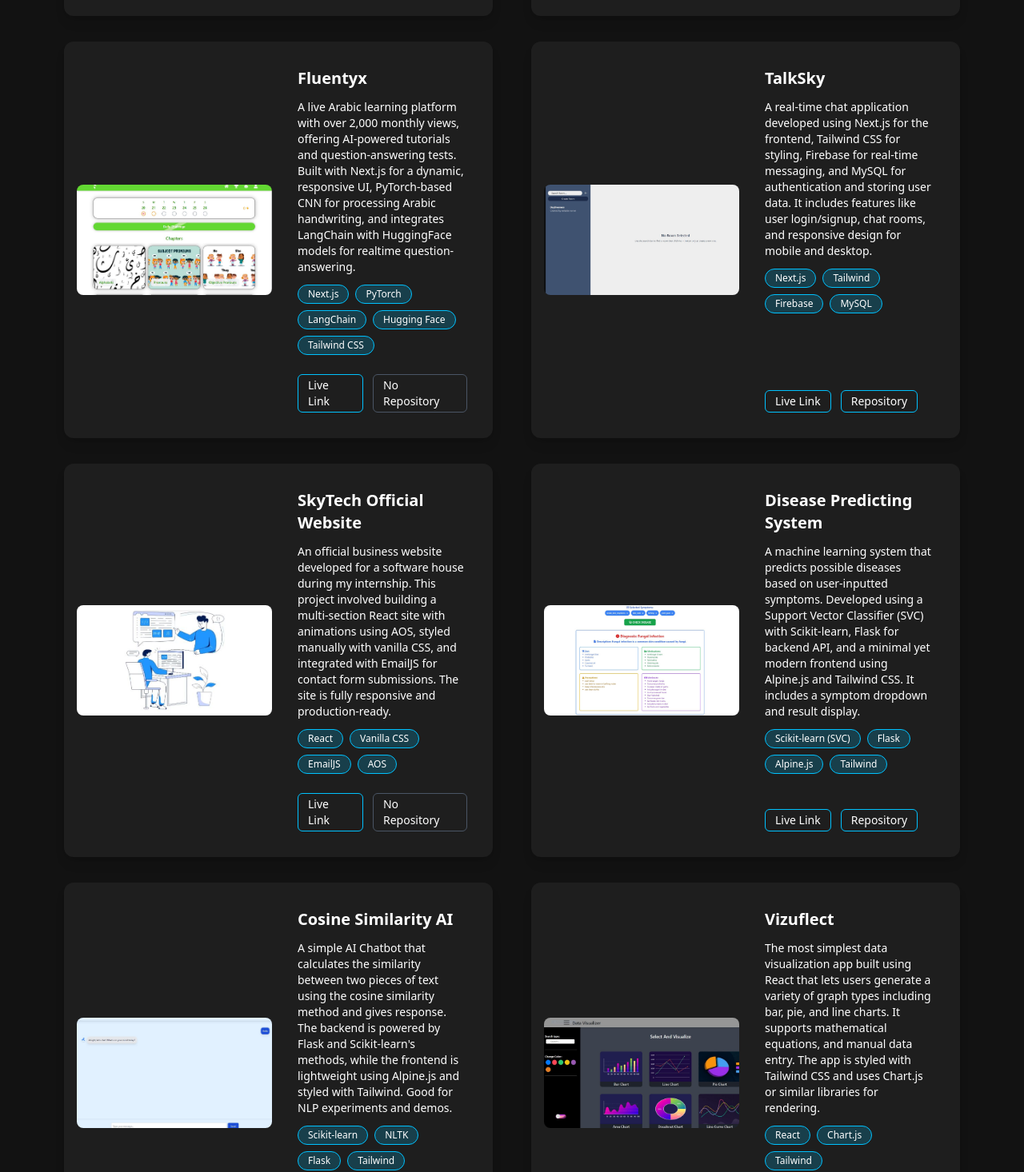
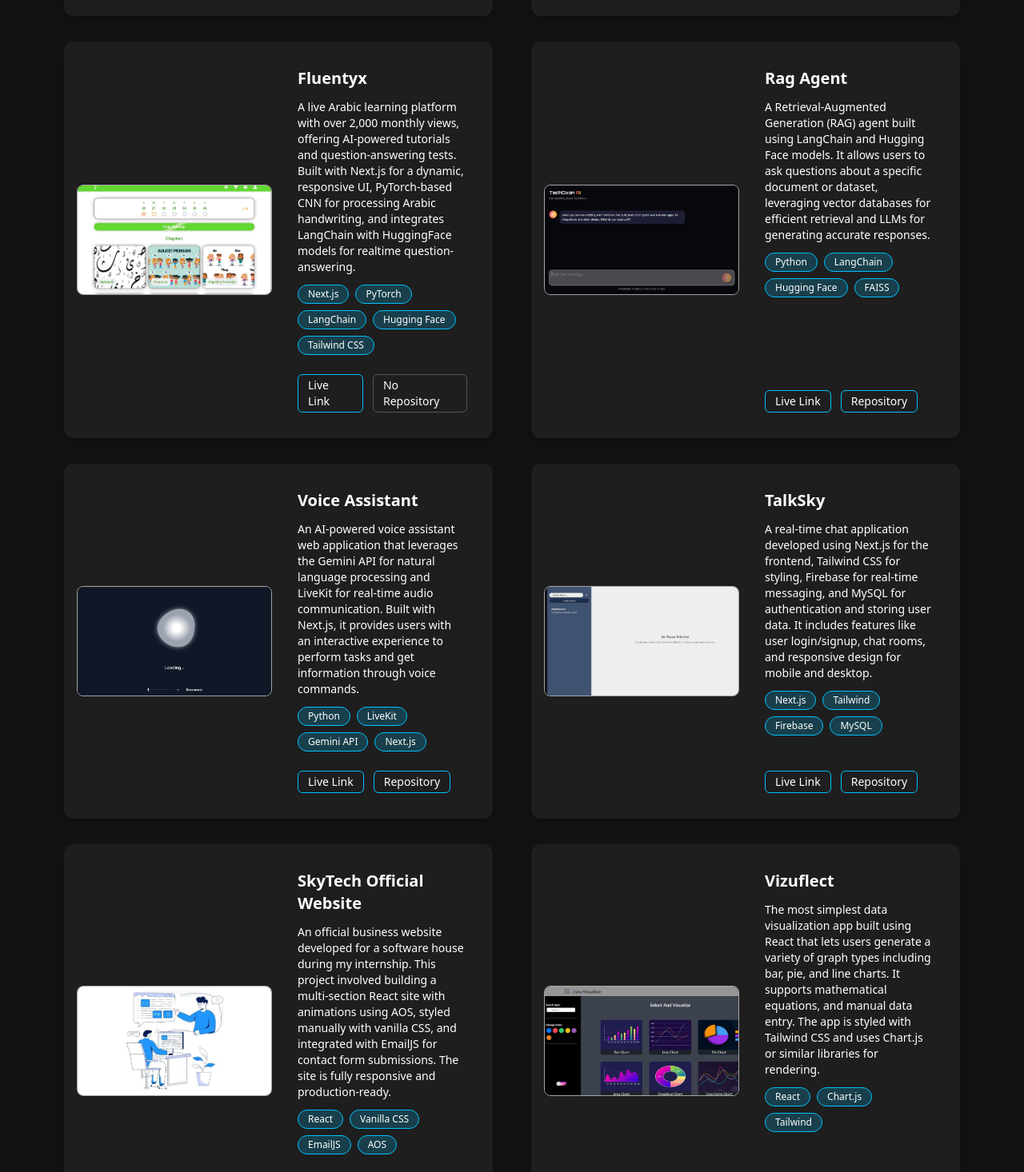
Before and after one commit to Unfathomable-08/portfolio, a Next.js app: page / in a window 1280 px wide. Shown: the part 2980-4446 px from the top of the page at 80% size. Built offline with nearby package versions, Linux system fonts and the light colour scheme; no server answers.

Commit message:
portfolio

```diff
--- a/src/components/Projects.js
+++ b/src/components/Projects.js
@@ -30,6 +30,22 @@ const projects = [
     link: "http://fluentyx.vercel.app"
   },
   {
+    title: "Rag Agent",
+    desc: "A Retrieval-Augmented Generation (RAG) agent built using LangChain and Hugging Face models. It allows users to ask questions about a specific document or dataset, leveraging vector databases for efficient retrieval and LLMs for generating accurate responses.",
+    tech: "Python, LangChain, Hugging Face, FAISS",
+    img: "/rag.png",
+    repo: 'https://huggingface.co/spaces/TechDxon/Chatbot/tree/main',
+    link: 'http://techdxon.com/ai'
+  },
+  {
+    title: "Voice Assistant",
+    desc: "An AI-powered voice assistant web application that leverages the Gemini API for natural language processing and LiveKit for real-time audio communication. Built with Next.js, it provides users with an interactive experience to perform tasks and get information through voice commands.",
+    tech: "Python, LiveKit, Gemini API, Next.js",
+    img: "/voice-agent.png",
+    repo: 'https://github.com/Unfathomable-08/calling-agent',
+    link: 'http://techdxon.com/voice-agent'
+  },
+  {
     title: "TalkSky",
     desc: "A real-time chat application developed using Next.js for the frontend, Tailwind CSS for styling, Firebase for real-time messaging, and MySQL for authentication and storing user data. It includes features like user login/signup, chat rooms, and responsive design for mobile and desktop.",
     tech: "Next.js, Tailwind, Firebase, MySQL",
@@ -44,22 +60,6 @@ const projects = [
     img: "/skyteck.JPG",
     repo: 'Not Available',
     link: 'https://skytech.com.pk'
-  },
-  {
-    title: "Disease Predicting System",
-    desc: "A machine learning system that predicts possible diseases based on user-inputted symptoms. Developed using a Support Vector Classifier (SVC) with Scikit-learn, Flask for backend API, and a minimal yet modern frontend using Alpine.js and Tailwind CSS. It includes a symptom dropdown and result display.",
-    tech: "Scikit-learn (SVC), Flask, Alpine.js, Tailwind",
-    img: "/mrs.JPG",
-    repo: 'https://github.com/Unfathomable-08/Medicine-Recommendation-System',
-    link: 'https://unfathomable06.pythonanywhere.com'
-  },
-  {
-    title: "Cosine Similarity AI",
-    desc: "A simple AI Chatbot that calculates the similarity between two pieces of text using the cosine similarity method and gives response. The backend is powered by Flask and Scikit-learn's methods, while the frontend is lightweight using Alpine.js and styled with Tailwind. Good for NLP experiments and demos.",
-    tech: "Scikit-learn, NLTK, Flask, Tailwind, Alpine.js",
-    img: "/chatai.JPG",
-    repo: 'https://github.com/Unfathomable-08/AI-Chatbot',
-    link: 'https://chatai02.pythonanywhere.com'
   },
   {
     title: "Vizuflect",
@@ -92,7 +92,7 @@ export default function Projects() {
               alt={project.title}
               width={400}
               height={150}
-              className="w-full aspect-video object-cover rounded-lg max-md:scale-90"
+              className="w-full aspect-video border border-white/60 object-cover rounded-lg max-md:scale-90"
             />
             <div className="p-4 flex flex-col justify-between h-full">
               <div>
```
Also changed, not shown: public/rag.png (added), public/voice-agent.png (added).
